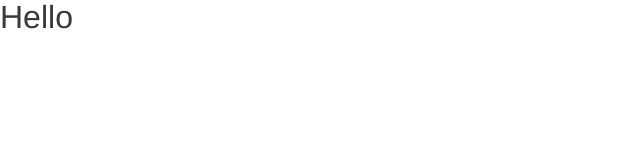
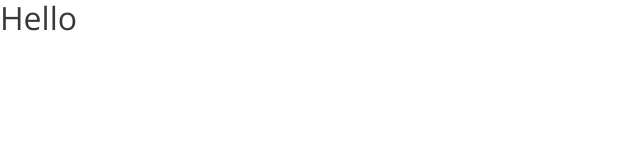
Before and after one commit to dkomando/dkomando.github.io, a website: page index.html in a window 1280 px wide. Shown: the full height of the page, 0-640 px from the left. Drawn offline with Linux system fonts and the light colour scheme.

Commit message:
setting site font

```diff
--- a/css/scss/styles.scss
+++ b/css/scss/styles.scss
@@ -16,3 +16,6 @@
 // :Usage
 @include font-face('OpenSans Regular','OpenSans-Regular','normal','normal','fonts/');
 @include font-face('Roboto Regular','Roboto-Regular','normal','normal','fonts/');
+
+
+body{font-family:'OpenSans Regular'}
```
Also changed, not shown: css/styles.css, css/styles.min.css, 1 other file.
